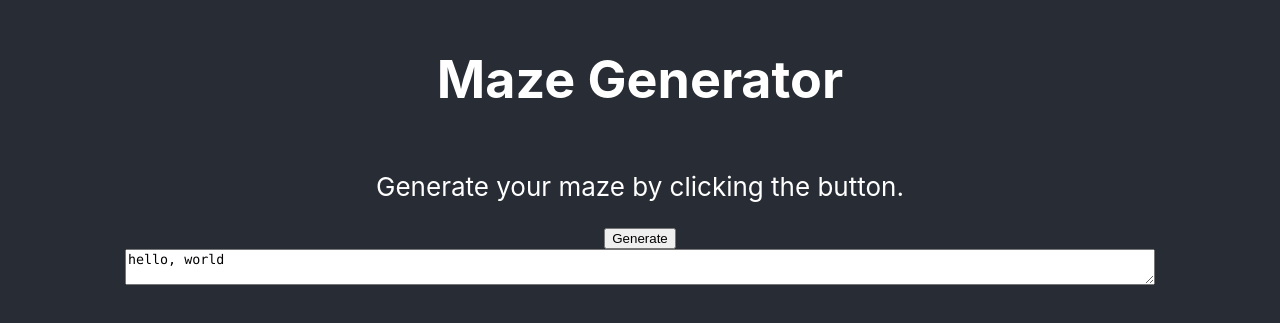
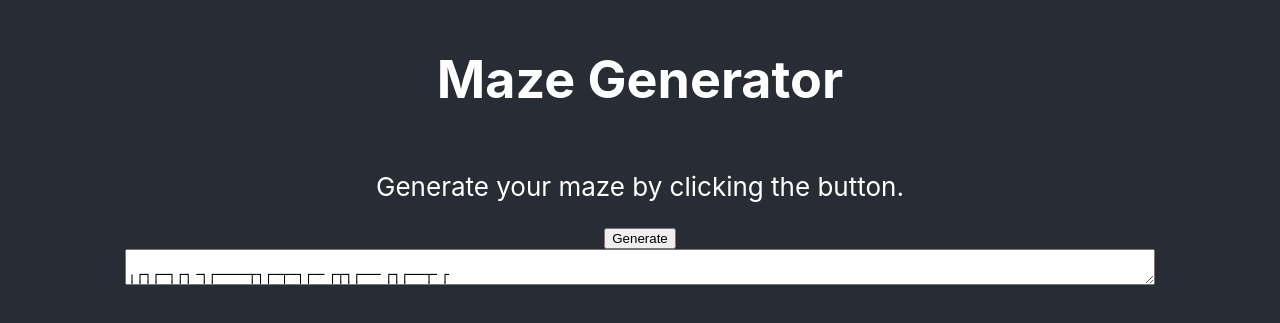
Before and after one commit to maze-generator/tessellatron, a React (Create React App) app: page / in a window 1280 px wide. Shown: the part 251-574 px from the top of the page. Built offline with nearby package versions, Linux system fonts and the light colour scheme.

Commit message:
[upd] visualize maze

```diff
--- a/src/components/App.tsx
+++ b/src/components/App.tsx
@@ -1,15 +1,15 @@
 import React, { useState } from 'react';
 import './App.css';
-import RenderClass from '../classes/render-class'
 import Maze from '../classes/maze'
+import Graphic from '../classes/unicode-graphic'
 
-const myMaze = new Maze([4,5])
-const myRender = new RenderClass()
+const myMaze = new Maze([40,50])
+const myGraphic = new Graphic(myMaze)
 
 console.log(myMaze)
 
 const App = () => {
-	const [words, setWords] = useState(myRender.text)
+	const [words, setWords] = useState(myGraphic.pipeMaze())
 	return (
 		<>
 			<h1>Maze Generator</h1>
@@ -19,11 +19,13 @@ const App = () => {
 			<input
 				type='button'
 				onClick={() => {
-					myRender.addPoint()
-					setWords(myRender.text)
+					const newMaze = new Maze([100,20])
+					const newGraphic = new Graphic(newMaze)
+					setWords(newGraphic.pipeMaze())
 				}}
 				value='Generate'
 			/>
+
 			<textarea
 				className='results'
 				value={words}
```
